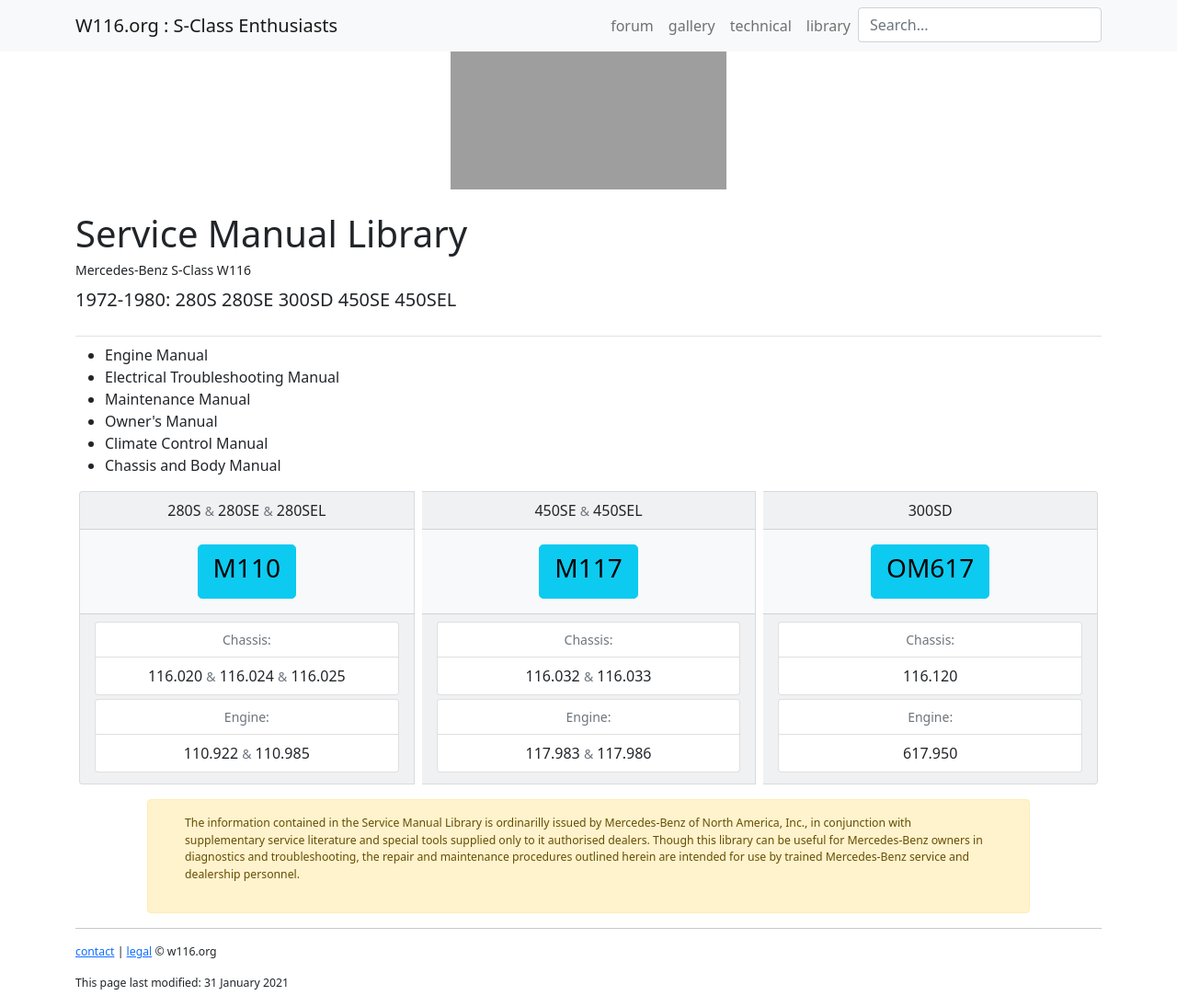
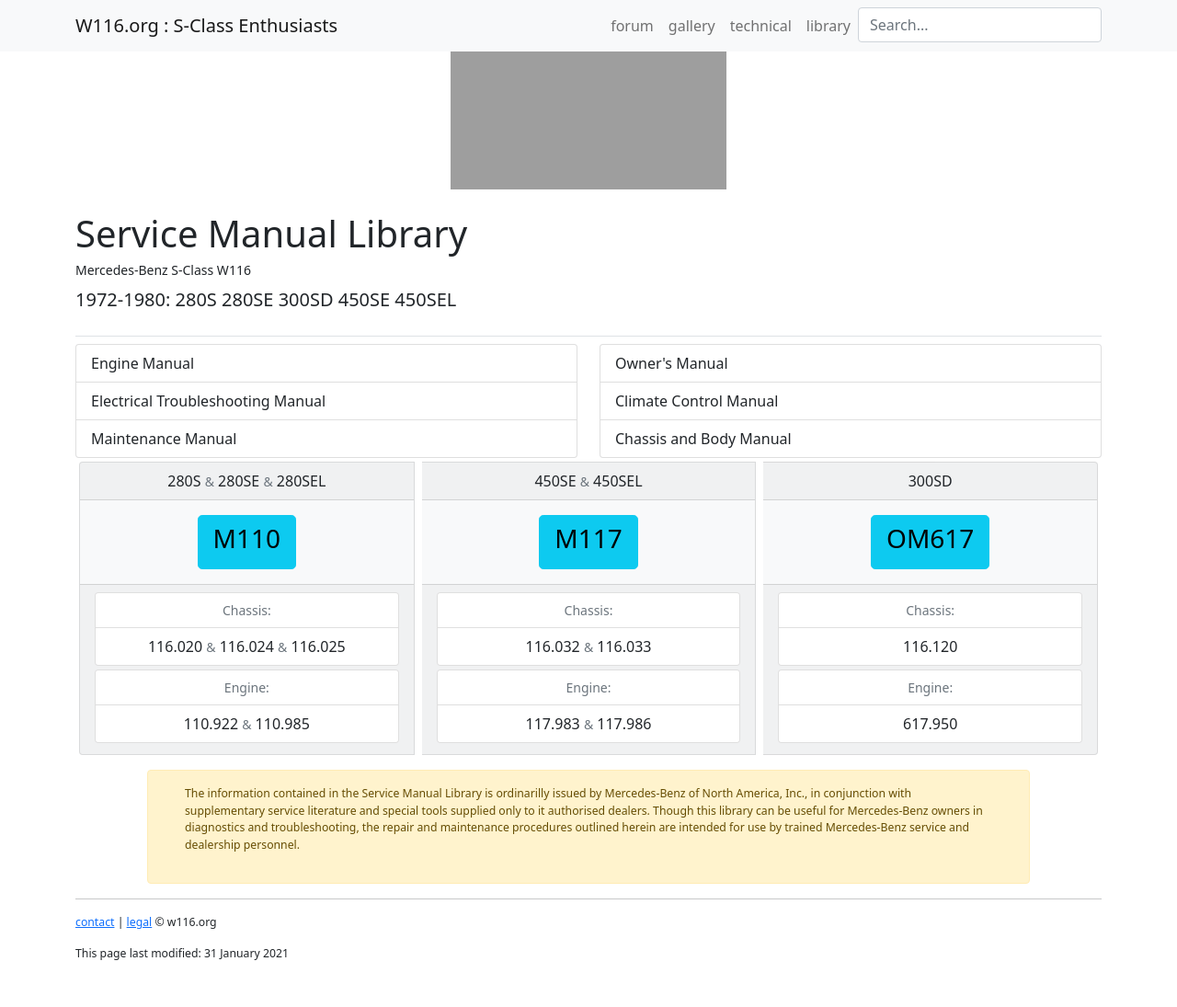
Before and after one commit to W116org/handbook, a Jekyll site: the page built from index.html, in a window 1280 px wide. Shown: the whole page at 92% size. Built offline with Jekyll 4.4.1, drawn with Linux system fonts in a browser that asks for light colours; comment, search, counter and statistics services are not loaded; after the commit the page ends 1063 px from its top, so only the background shows below that; grey boxes are pictures that could not be loaded.

Commit message:
Update index.html

```diff
--- a/index.html
+++ b/index.html
@@ -8,14 +8,22 @@
 lead: "1972-1980: 280S 280SE 300SD 450SE 450SEL"
 ---
 
-<ul>
-  <li>Engine Manual</li>
-  <li>Electrical Troubleshooting Manual</li>
-  <li>Maintenance Manual</li>
-  <li>Owner's Manual</li>
-  <li>Climate Control Manual</li>
-  <li>Chassis and Body Manual</li>
-</ul>
+<div class="row">
+  <div class="col-xs-12 col-md-6">
+    <ul class="list-group mb-1 bg-light">
+      <li class="list-group-item">Engine Manual</li>
+      <li class="list-group-item">Electrical Troubleshooting Manual</li>
+      <li class="list-group-item">Maintenance Manual</li>
+    </ul>
+  </div>
+  <div class="col-xs-12 col-md-6">
+    <ul class="list-group mb-1 bg-light">
+      <li class="list-group-item">Owner's Manual</li>
+      <li class="list-group-item">Climate Control Manual</li>
+      <li class="list-group-item">Chassis and Body Manual</li>
+    </ul>
+  </div>
+</div><!-- /.row -->
 
 <script async src="//pagead2.googlesyndication.com/pagead/js/adsbygoogle.js"></script>
 <!-- Handbook -->
```
